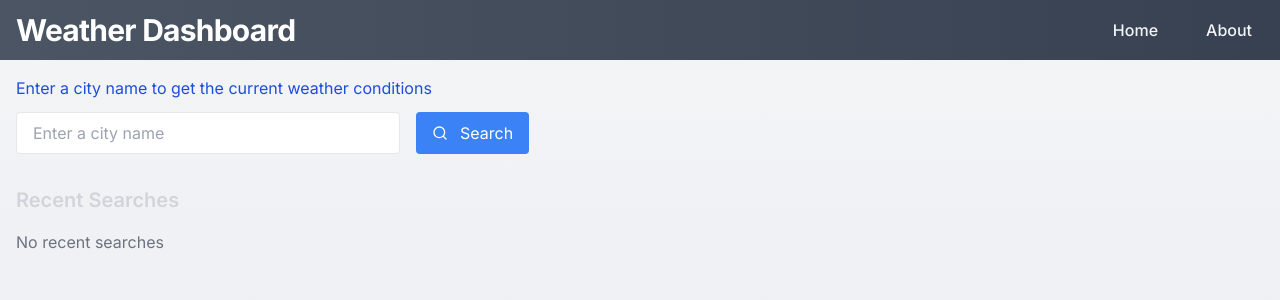
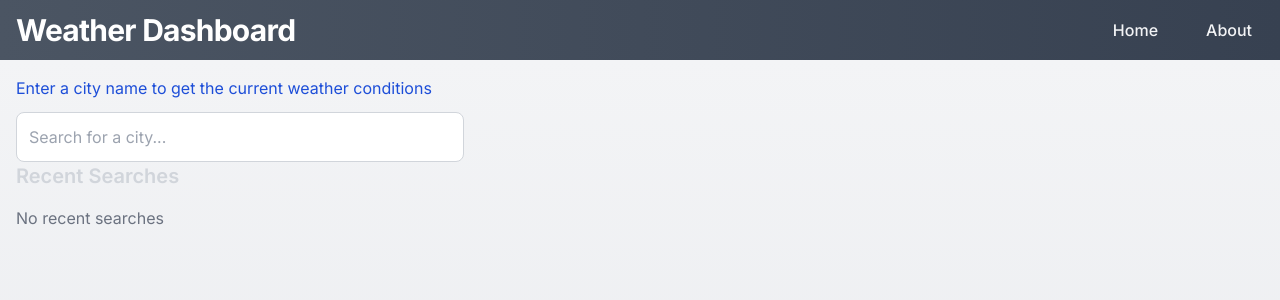
Before and after one commit to idonavot303/weather-app, a Next.js app: page / in a window 1280 px wide. Shown: the top 300 px of the page. Built offline with nearby package versions, Linux system fonts and the light colour scheme.

Commit message:
added city search support

```diff
--- /dev/null
+++ b/app/api/location/search/route.ts
@@ -0,0 +1,30 @@
+import { NextResponse } from 'next/server';
+
+const OPENWEATHER_API_KEY = process.env.OPENWEATHER_API_KEY;
+const GEOCODING_BASE_URL = 'http://api.openweathermap.org/geo/1.0/direct';
+
+export async function GET(request: Request) {
+  const { searchParams } = new URL(request.url);
+  const query = searchParams.get('query');
+
+  if (!query) {
+    return NextResponse.json(
+      { error: 'Query parameter is required' },
+      { status: 400 }
+    );
+  }
+
+  try {
+    const response = await fetch(
+      `${GEOCODING_BASE_URL}?q=${query}&limit=5&appid=${OPENWEATHER_API_KEY}`
+    );
+    const data = await response.json();
+    return NextResponse.json(data);
+  } catch (error) {
+    console.error('Error fetching location data:', error);
+    return NextResponse.json(
+      { error: 'Failed to fetch location data' },
+      { status: 500 }
+    );
+  }
+}
--- a/app/components/SearchBar.tsx
+++ b/app/components/SearchBar.tsx
@@ -1,38 +1,97 @@
-"use client";
-import { Search } from "lucide-react";
-import { useState } from "react";
+'use client';
+import { useState, useCallback } from 'react';
+import debounce from 'lodash/debounce';
+import { log } from 'console';
 
-type Props = {
+interface City {
+  name: string;
+  country: string;
+  lat: number;
+  lon: number;
+}
+
+interface SearchBarProps {
   onSearch: (city: string) => void;
-};
+}
 
-export default function SearchBar({ onSearch }: Props) {
-  const [query, setQuery] = useState("");
+export default function SearchBar({ onSearch }: SearchBarProps) {
+  const [query, setQuery] = useState('');
+  const [cities, setCities] = useState<City[]>([]);
+  const [loading, setLoading] = useState(false);
 
-  const handleSubmit = (e: React.FormEvent) => {
-    e.preventDefault();
-    if (query.trim()) {
-      onSearch(query.trim());
-      setQuery("");
+  // Create a debounced version of searchCities
+  const debouncedSearch = useCallback(
+    debounce(async (searchQuery: string) => {
+      if (!searchQuery.trim()) {
+        setCities([]);
+        return;
       }
-  };
+
+      setLoading(true);
+      try {
+        const response = await fetch(
+          `/api/location/search?query=${searchQuery}`
+        );
+        const data = await response.json();
+
+        if (data.error) {
+          throw new Error(data.error);
+        }
+
+        if (Array.isArray(data)) {
+          setCities(data);
+        }
+      } catch (error) {
+        console.log(error);
+        console.error('Failed to fetch cities:', error);
+        setCities([]);
+        throw error instanceof Error
+          ? error
+          : new Error('Failed to search for cities');
+      } finally {
+        setLoading(false);
+      }
+    }, 750),
+    []
+  );
 
   return (
-    <form onSubmit={handleSubmit} className="mb-8 flex flex-col md:flex-row gap-2">
+    <div className="w-full max-w-md">
+      <div className="relative">
         <input
           type="text"
           value={query}
-        onChange={(e) => setQuery(e.target.value)}
-        placeholder="Enter a city name"
-        className="w-full md:w-96 px-4 py-2 rounded border"
+          onChange={(e) => {
+            setQuery(e.target.value);
+            debouncedSearch(e.target.value);
+          }}
+          placeholder="Search for a city..."
+          className="w-full p-3 rounded-lg border border-gray-300 dark:border-gray-600 bg-white dark:bg-gray-800 text-gray-900 dark:text-gray-100"
         />
-      <button
-        type="submit"
-        className="mt-2 md:mt-0 md:ml-2 px-4 py-2 bg-blue-500 text-white rounded flex items-center justify-center gap-1"
+        {loading && (
+          <div className="absolute right-3 top-3">
+            <div className="animate-spin rounded-full h-6 w-6 border-b-2 border-blue-500"></div>
+          </div>
+        )}
+      </div>
+
+      {cities.length > 0 && (
+        <ul className="mt-2 bg-white dark:bg-gray-800 border border-gray-300 dark:border-gray-600 rounded-lg shadow-lg">
+          {cities.map((city: City) => (
+            <li
+              key={`${city.name}-${city.country}-${city.lat}-${city.lon}`}
+              onClick={() => {
+                onSearch(city.name);
+                setQuery('');
+                setCities([]);
+              }}
+              className="p-3 hover:bg-gray-100 dark:hover:bg-gray-700 cursor-pointer border-b last:border-b-0 border-gray-200 dark:border-gray-600"
             >
-        <Search className="mr-2 h-4 w-4" />
-        Search
-      </button>
-    </form>
+              {city.name}, {city.country}
+            </li>
+          ))}
+        </ul>
+      )}
+    </div>
   );
 }
```
Lines whose indentation alone changed are shown as unchanged.
